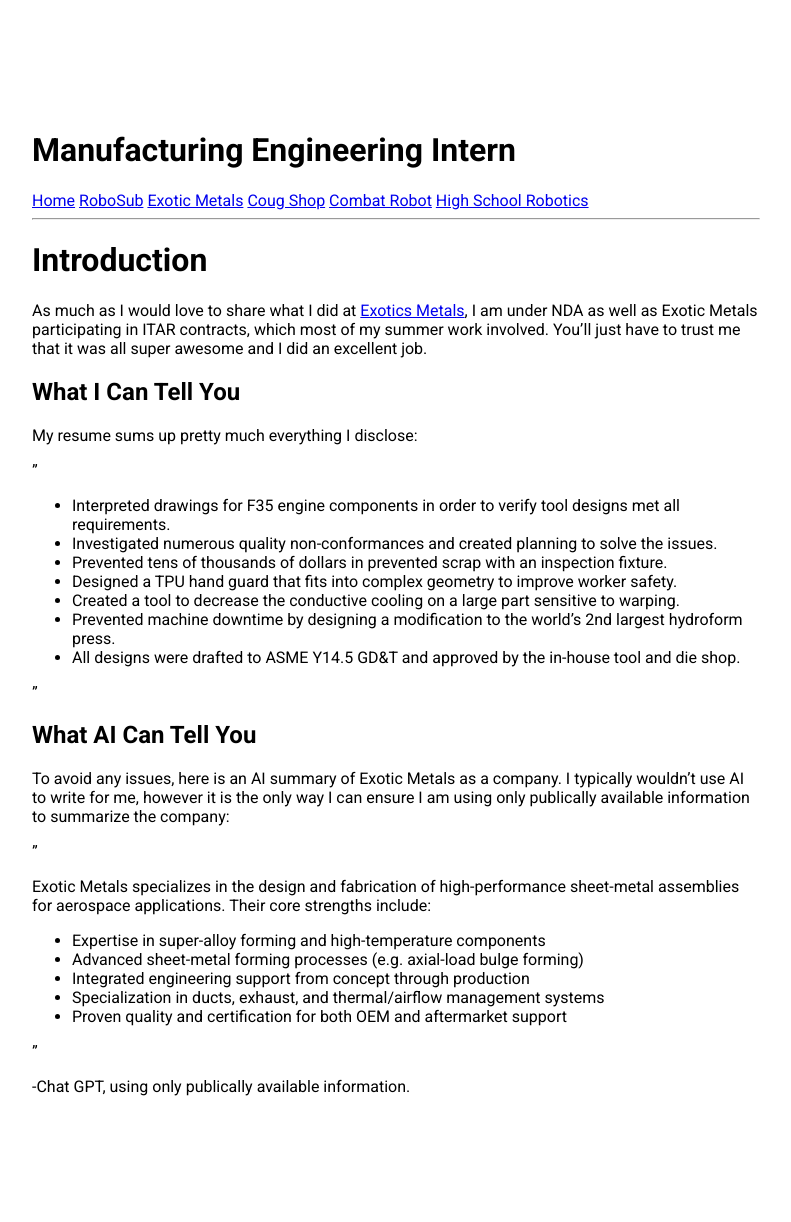
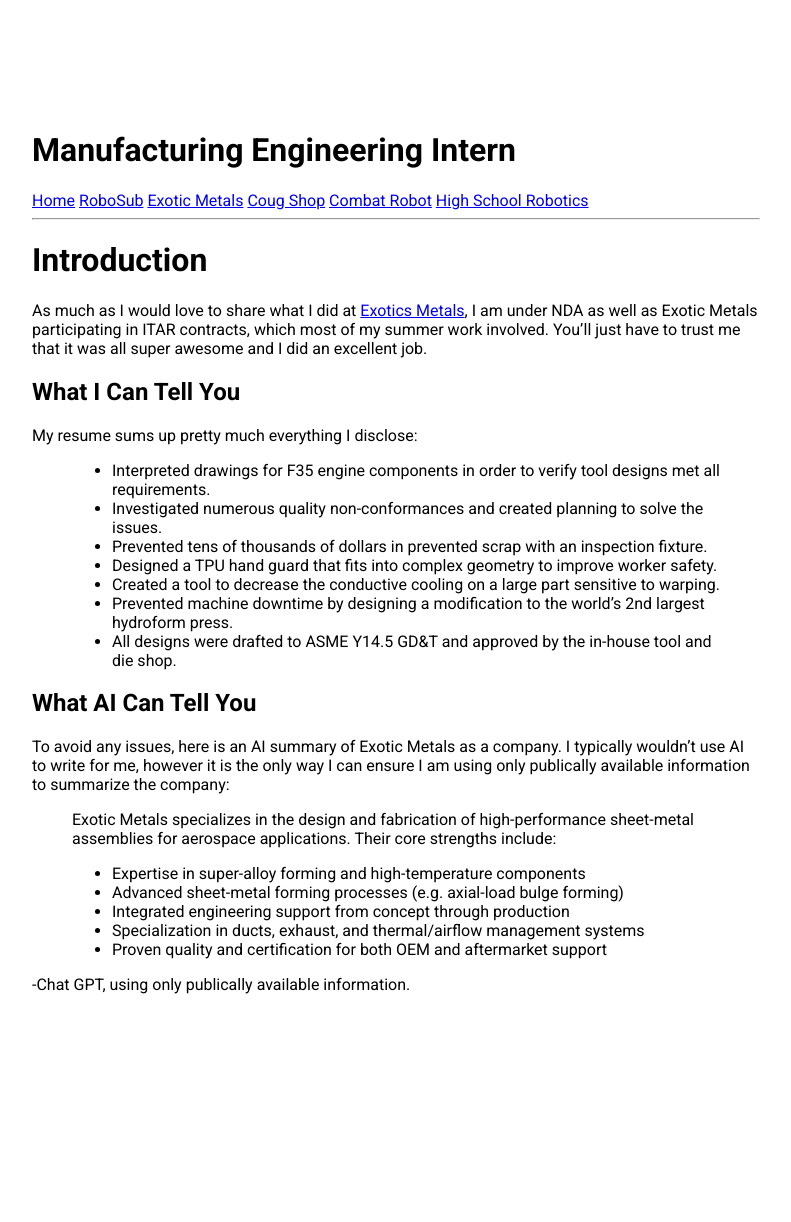
Before and after one commit to Brady-Hogg/Portfolio, a Jekyll site: the page built from exotic.md, in a window 1280 px wide. Shown: the whole page, without its empty margins (244-1035 px from the left). Built offline with Jekyll 4.4.1, drawn with Linux system fonts in a browser that asks for light colours; after the commit the page ends 1120 px from its top, so only the background shows below that.

Commit message:
Update exotic.md

```diff
--- a/exotic.md
+++ b/exotic.md
@@ -8,30 +8,23 @@ As much as I would love to share what I did at [Exotics Metals](https://www.park
 ## What I Can Tell You
 My resume sums up pretty much everything I disclose:
 
-"
-- Interpreted drawings for F35 engine components in order to verify tool designs met all requirements.
-- Investigated numerous quality non-conformances and created planning to solve the issues.
--	Prevented tens of thousands of dollars in prevented scrap with an inspection fixture.
--	Designed a TPU hand guard that fits into complex geometry to improve worker safety.
--	Created a tool to decrease the conductive cooling on a large part sensitive to warping.
--	Prevented machine downtime by designing a modification to the world’s 2nd largest hydroform press.
--	All designs were drafted to ASME Y14.5 GD&T and approved by the in-house tool and die shop.
-
-"
+>- Interpreted drawings for F35 engine components in order to verify tool designs met all requirements.
+>- Investigated numerous quality non-conformances and created planning to solve the issues.
+>-	Prevented tens of thousands of dollars in prevented scrap with an inspection fixture.
+>-	Designed a TPU hand guard that fits into complex geometry to improve worker safety.
+>-	Created a tool to decrease the conductive cooling on a large part sensitive to warping.
+>-	Prevented machine downtime by designing a modification to the world’s 2nd largest hydroform press.
+>-	All designs were drafted to ASME Y14.5 GD&T and approved by the in-house tool and die shop.
 
 ## What AI Can Tell You
 To avoid any issues, here is an AI summary of Exotic Metals as a company. I typically wouldn't use AI to write for me, however it is the only way I can ensure I am using only publically available information to summarize the company:
 
-"
-
-Exotic Metals specializes in the design and fabrication of high-performance sheet-metal assemblies for aerospace applications. Their core strengths include:
-
-- Expertise in super-alloy forming and high-temperature components
-- Advanced sheet-metal forming processes (e.g. axial-load bulge forming)
-- Integrated engineering support from concept through production
-- Specialization in ducts, exhaust, and thermal/airflow management systems
-- Proven quality and certification for both OEM and aftermarket support
-
-"
+>Exotic Metals specializes in the design and fabrication of high-performance sheet-metal assemblies for aerospace applications. Their core strengths include:
+>
+>- Expertise in super-alloy forming and high-temperature components
+>- Advanced sheet-metal forming processes (e.g. axial-load bulge forming)
+>- Integrated engineering support from concept through production
+>- Specialization in ducts, exhaust, and thermal/airflow management systems
+>- Proven quality and certification for both OEM and aftermarket support
 
 -Chat GPT, using only publically available information.
```
